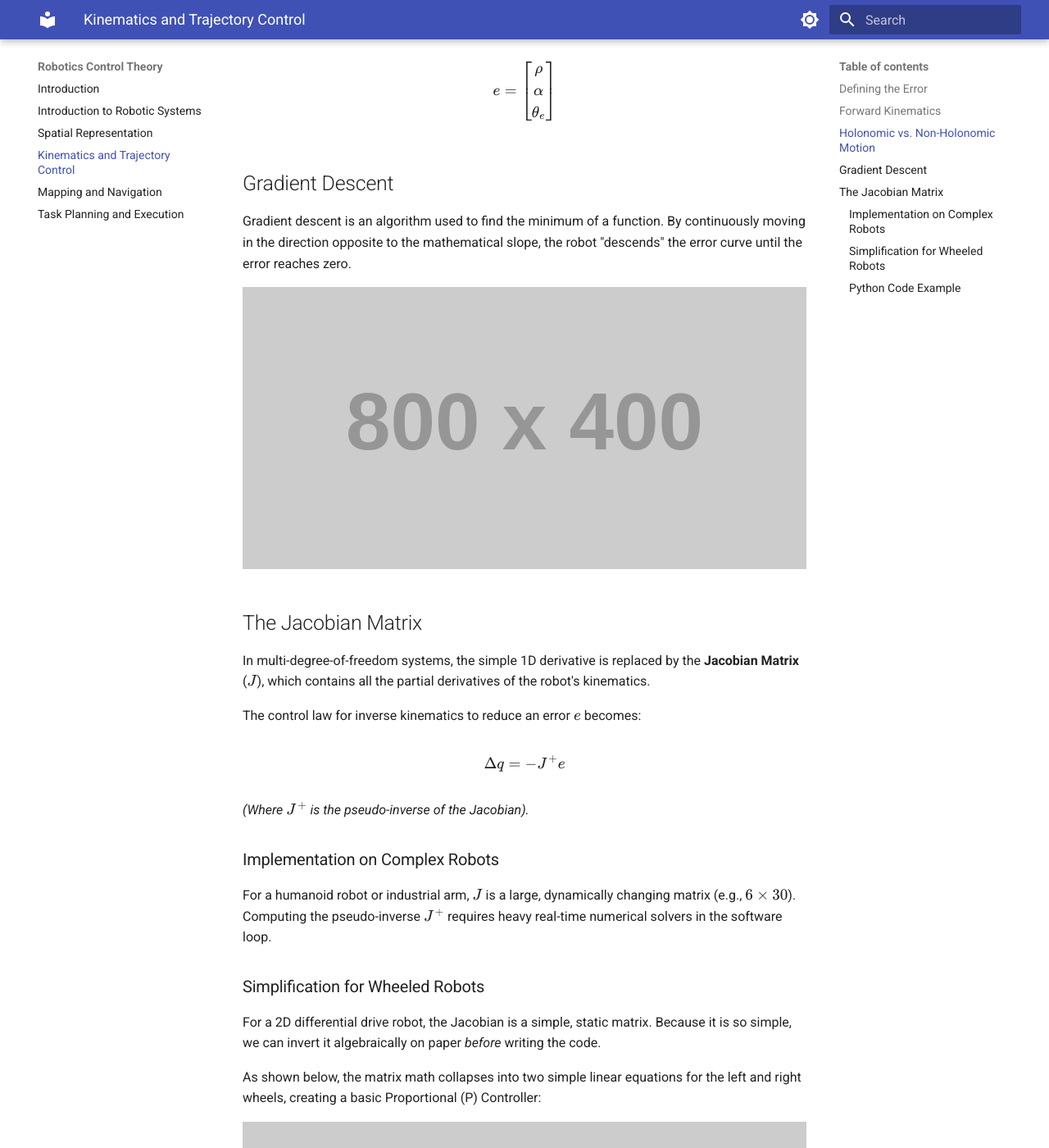
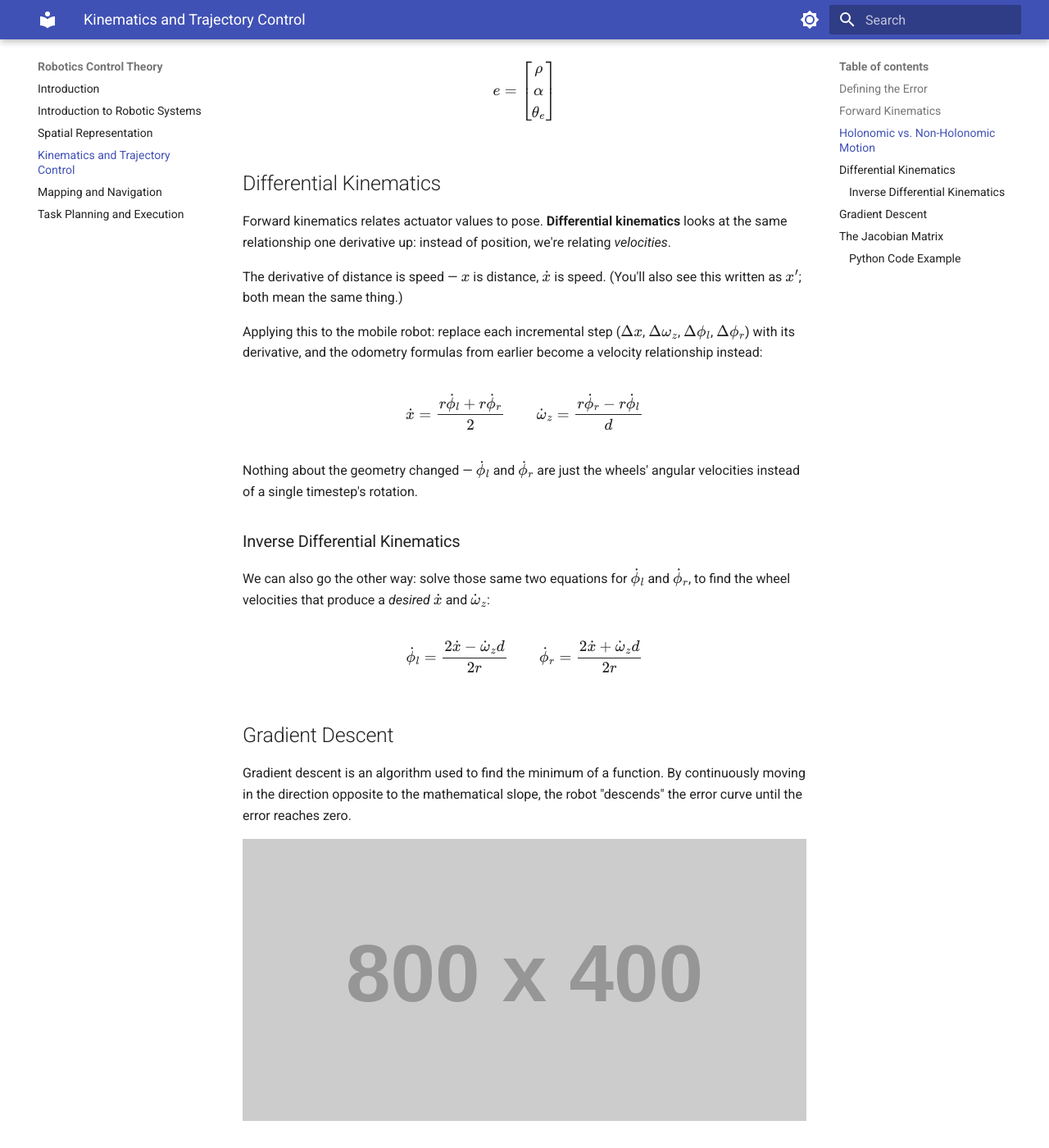
Before and after one commit to Kooroshoo/intro-to-robotics, an MkDocs documentation site: the page built from docs/03-kinematics-and-trajectory-control.md, in a window 1280 px wide and 1400 px high, scrolled down 3834 px. Shown: the whole window at 82% size. Built offline with MkDocs 1.6.1 and Material for MkDocs 9.7.7, drawn with Linux system fonts in a browser that asks for light colours.

Commit message:
Update 03-kinematics-and-trajectory-control.md

```diff
--- a/docs/03-kinematics-and-trajectory-control.md
+++ b/docs/03-kinematics-and-trajectory-control.md
@@ -104,6 +104,28 @@ $$
 e = \begin{bmatrix} \rho \\ \alpha \\ \theta_e \end{bmatrix}
 $$
 
+## Differential Kinematics
+
+Forward kinematics relates actuator values to pose. **Differential kinematics** looks at the same relationship one derivative up: instead of position, we're relating *velocities*.
+
+The derivative of distance is speed — $x$ is distance, $\dot x$ is speed. (You'll also see this written as $x'$; both mean the same thing.)
+
+Applying this to the mobile robot: replace each incremental step ($\Delta x$, $\Delta\omega_z$, $\Delta\phi_l$, $\Delta\phi_r$) with its derivative, and the odometry formulas from earlier become a velocity relationship instead:
+
+$$
+\dot x = \frac{r\dot\phi_l + r\dot\phi_r}{2} \qquad \dot\omega_z = \frac{r\dot\phi_r - r\dot\phi_l}{d}
+$$
+
+Nothing about the geometry changed — $\dot\phi_l$ and $\dot\phi_r$ are just the wheels' angular velocities instead of a single timestep's rotation.
+
+### Inverse Differential Kinematics
+
+We can also go the other way: solve those same two equations for $\dot\phi_l$ and $\dot\phi_r$, to find the wheel velocities that produce a *desired* $\dot x$ and $\dot\omega_z$:
+
+$$
+\dot\phi_l = \frac{2\dot x - \dot\omega_z d}{2r} \qquad \dot\phi_r = \frac{2\dot x + \dot\omega_z d}{2r}
+$$
+
 ## Gradient Descent
 Gradient descent is an algorithm used to find the minimum of a function. By continuously moving in the direction opposite to the mathematical slope, the robot "descends" the error curve until the error reaches zero.
 
@@ -118,15 +140,7 @@ $$\Delta q = -J^+ e$$
 
 *(Where $J^+$ is the pseudo-inverse of the Jacobian).*
 
-### Implementation on Complex Robots
-For a humanoid robot or industrial arm, $J$ is a large, dynamically changing matrix (e.g., $6 \times 30$). Computing the pseudo-inverse $J^+$ requires heavy real-time numerical solvers in the software loop.
 
-### Simplification for Wheeled Robots
-For a 2D differential drive robot, the Jacobian is a simple, static matrix. Because it is so simple, we can invert it algebraically on paper *before* writing the code.
-
-As shown below, the matrix math collapses into two simple linear equations for the left and right wheels, creating a basic Proportional (P) Controller:
-
-![Algebraic simplification of the Jacobian inverse](https://placehold.co/800x400?text=Gradient+Descent+Graph)
 
 ### Python Code Example
 Instead of calculating complex matrices in our `while` loop, our simplified Python code looks like this:
```
